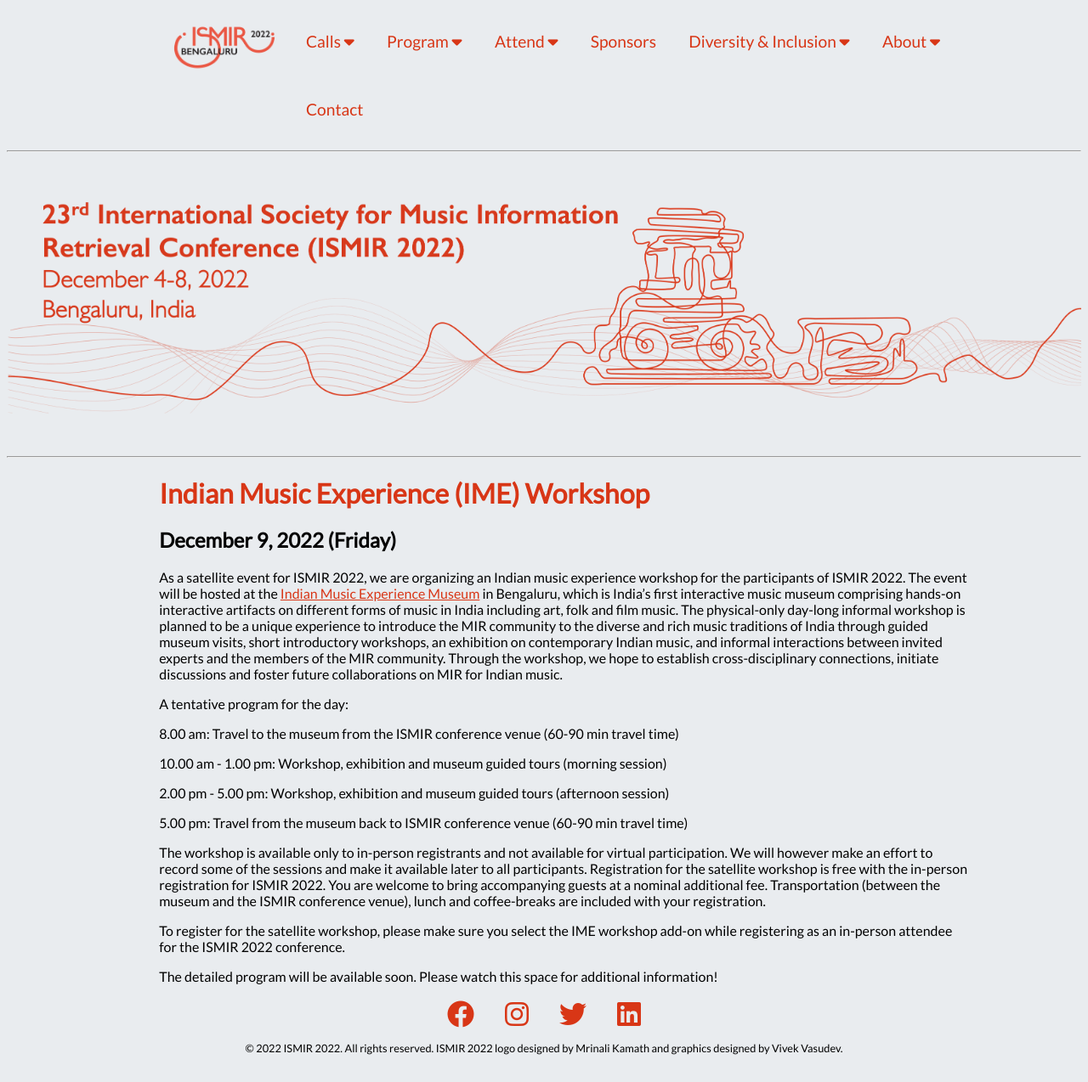
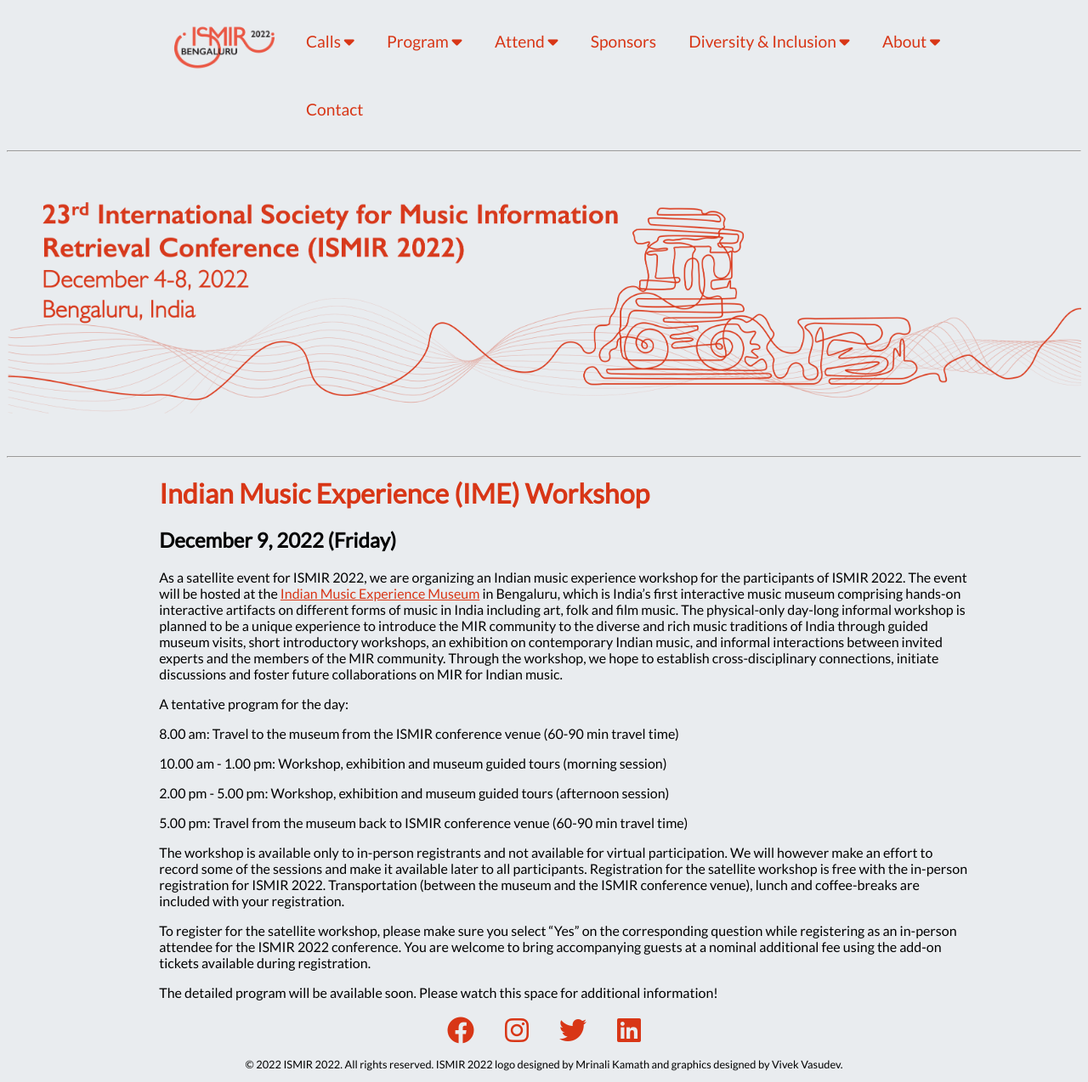
Before and after one commit to ismir2022/ismir2022.github.io, a Jekyll site: the page built from satellites/ime.md, in a window 1280 px wide. Shown: the whole page at 85% size. Built offline with Jekyll 4.4.1, drawn with Linux system fonts in a browser that asks for light colours; nearby versions of some CDN libraries.

Commit message:
Update ime.md

```diff
--- a/satellites/ime.md
+++ b/satellites/ime.md
@@ -18,8 +18,8 @@
 
 5.00 pm: Travel from the museum back to ISMIR conference venue (60-90 min travel time)
 
-The workshop is available only to in-person registrants and not available for virtual participation. We will however make an effort to record some of the sessions and make it available later to all participants. Registration for the satellite workshop is free with the in-person registration for ISMIR 2022. You are welcome to bring accompanying guests at a nominal additional fee. Transportation (between the museum and the ISMIR conference venue), lunch and coffee-breaks are included with your registration.
+The workshop is available only to in-person registrants and not available for virtual participation. We will however make an effort to record some of the sessions and make it available later to all participants. Registration for the satellite workshop is free with the in-person registration for ISMIR 2022. Transportation (between the museum and the ISMIR conference venue), lunch and coffee-breaks are included with your registration.
 
-To register for the satellite workshop, please make sure you select the IME workshop add-on while registering as an in-person attendee for the ISMIR 2022 conference.
+To register for the satellite workshop, please make sure you select "Yes" on the corresponding question while registering as an in-person attendee for the ISMIR 2022 conference. You are welcome to bring accompanying guests at a nominal additional fee using the add-on tickets available during registration.
 
 The detailed program will be available soon. Please watch this space for additional information!
```
